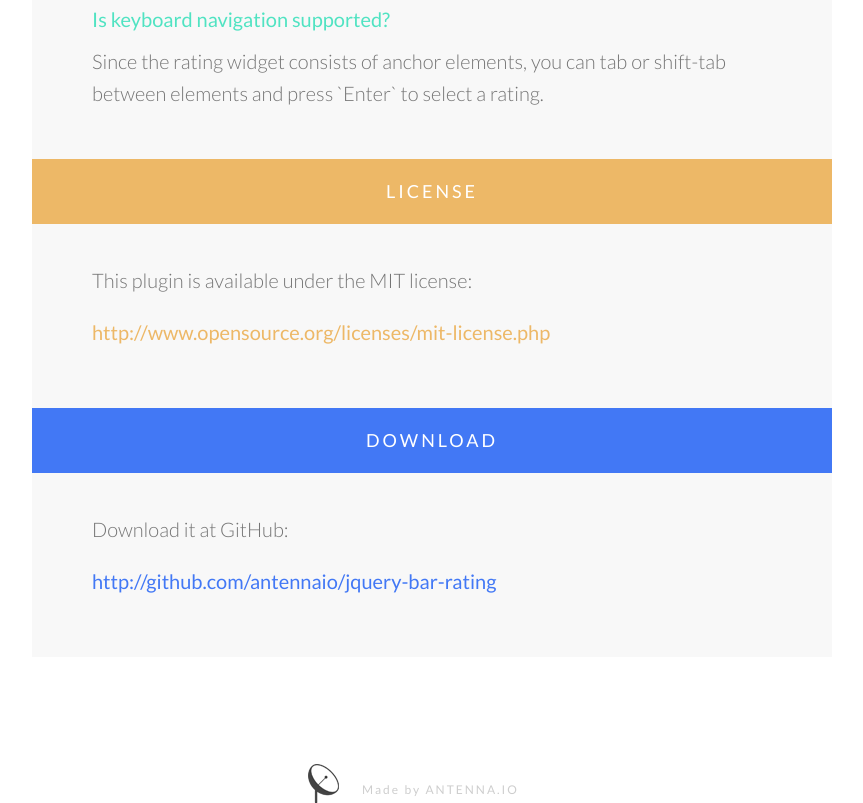
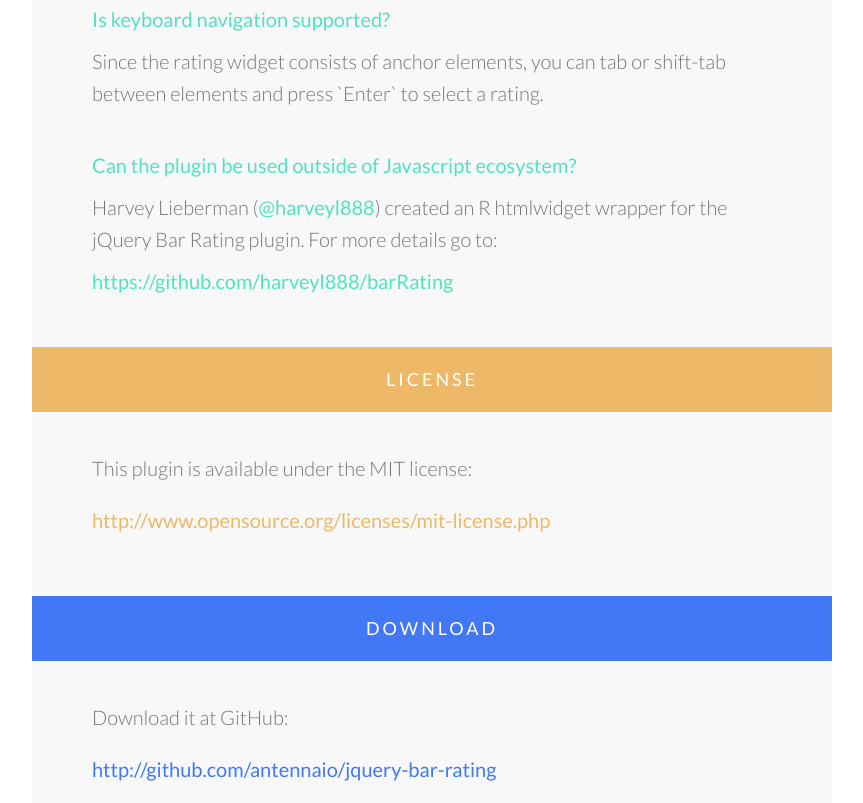
Before and after one commit to antennaio/jquery-bar-rating, a website: page examples/index.html in a window 1280 px wide. Shown: the part 8101-8904 px from the top of the page, without its empty margins (208-1071 px from the left). Drawn offline with nearby package versions, Linux system fonts and the light colour scheme.

Commit message:
Adding a note about R language integration

```diff
--- a/examples/index.html
+++ b/examples/index.html
@@ -528,6 +528,19 @@ $('#example').barrating('show', {
                 elements and press `Enter` to select a rating.
               </p>
             </div>
+            <div class="question">
+              <p>
+                <strong>Can the plugin be used outside of Javascript ecosystem?</strong>
+              </p>
+              <p>
+                Harvey Lieberman (<a href="https://github.com/harveyl888" target="_blank">@harveyl888</a>) created
+                an R htmlwidget wrapper for the jQuery Bar Rating plugin. For more details go to:
+              </p>
+              <p>
+                <a href="https://github.com/harveyl888/barRating" target="_blank">
+                  https://github.com/harveyl888/barRating</a>
+              </p>
+            </div>
           </div>
         </div>
         <div class="license" id="nav-license">
```
Also changed, not shown: CHANGELOG.md.
